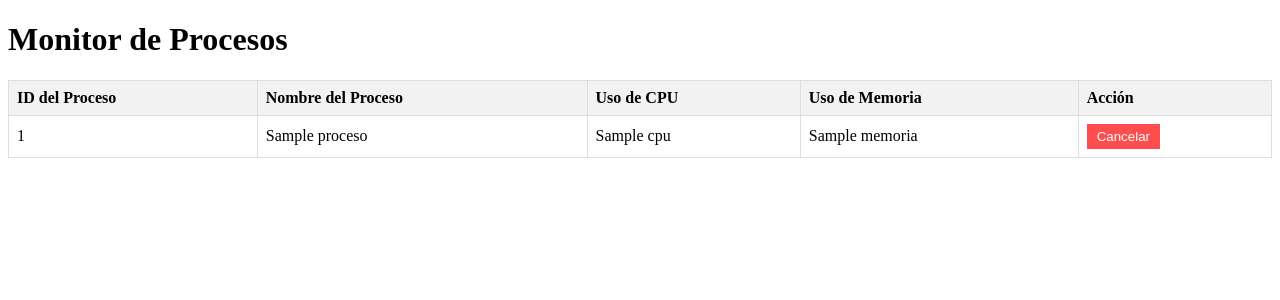
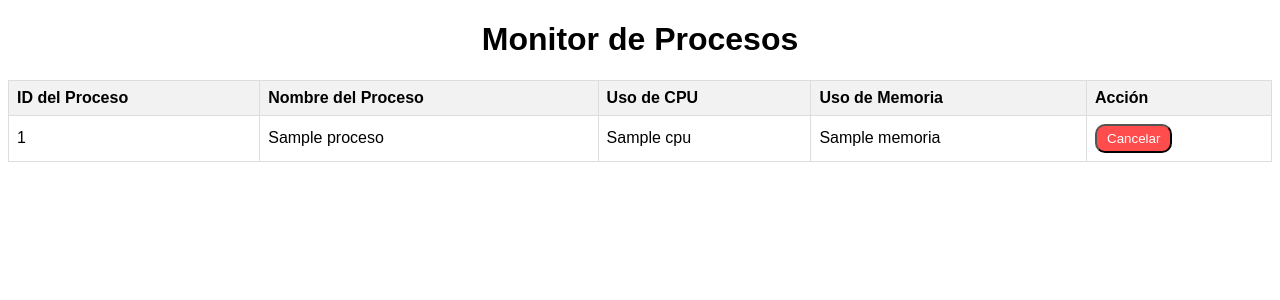
Before and after one commit to SebasL07/ProyectoFinalSisOps, a Django app: template proyecto_final_sisops/monitor_procesos_Windows/templates/monitor_procesos.html in a window 1280 px wide. Shown: the top 300 px of the page. Run offline with Django 5.2, Linux system fonts and the light colour scheme; the template is opened without the code that fills it: most values are stand-ins (such as "Sample title", 1, 10 or a date in 2020).

Commit message:
update: sytle in html windows processer

```diff
--- a/proyecto_final_sisops/monitor_procesos_Windows/templates/monitor_procesos.html
+++ b/proyecto_final_sisops/monitor_procesos_Windows/templates/monitor_procesos.html
@@ -4,6 +4,12 @@
     <meta charset="UTF-8">
     <title>Monitor de Procesos</title>
     <style>
+        body {
+            font-family: Arial, sans-serif;
+        }
+        h1 {
+            text-align: center;
+        }
         table {
             width: 100%;
             border-collapse: collapse;
@@ -23,12 +29,13 @@
             background-color: #ff4d4d;
             color: white;
             padding: 5px 10px;
-            border: none;
+            border-radius: 10px;
             cursor: pointer;
         }
         button:hover {
             background-color: #ff1a1a;
         }
+
     </style>
 </head>
 <body>
```
